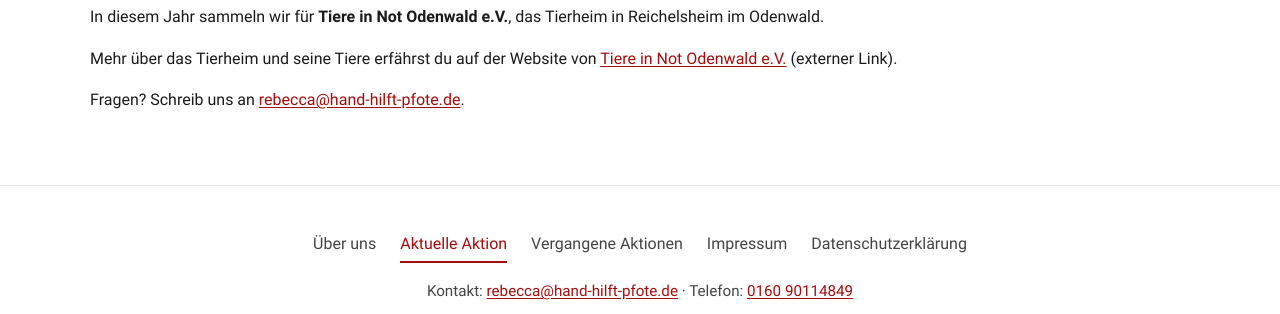
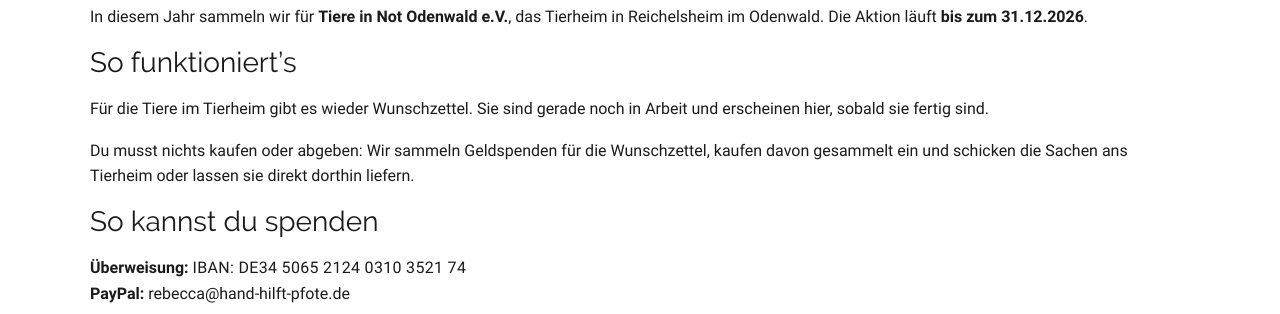
Before and after one commit to C129H223N3O54/hand-hilft-pfote, a plain HTML site: page aktuelle-aktion/index.html in a window 1280 px wide. Shown: the part 690-1004 px from the top of the page. Drawn offline with Linux system fonts and the light colour scheme.

Commit message:
Aktion 2026: Laufzeit, Ablauf und Spendenwege ergänzen
Co-Authored-By: Claude Opus 5.5 <noreply@anthropic.com>
Claude-Session: https://claude.ai/code/session_01Ci5AEAMhsA48iZyw1PsuD5

```diff
--- a/aktuelle-aktion/index.html
+++ b/aktuelle-aktion/index.html
@@ -61,7 +61,15 @@
     <section class="abschnitt" aria-labelledby="aktion-text">
       <div class="container">
         <h2 id="aktion-text">Unsere Weihnachtsaktion 2026</h2>
-        <p>In diesem Jahr sammeln wir für <strong>Tiere in Not Odenwald e.V.</strong>, das Tierheim in Reichelsheim im Odenwald.</p>
+        <p>In diesem Jahr sammeln wir für <strong>Tiere in Not Odenwald e.V.</strong>, das Tierheim in Reichelsheim im Odenwald. Die Aktion läuft <strong>bis zum 31.12.2026</strong>.</p>
+
+        <h3>So funktioniert’s</h3>
+        <p>Für die Tiere im Tierheim gibt es wieder Wunschzettel. Sie sind gerade noch in Arbeit und erscheinen hier, sobald sie fertig sind.</p>
+        <p>Du musst nichts kaufen oder abgeben: Wir sammeln Geldspenden für die Wunschzettel, kaufen davon gesammelt ein und schicken die Sachen ans Tierheim oder lassen sie direkt dorthin liefern.</p>
+
+        <h3>So kannst du spenden</h3>
+        <p class="spenden-info"><strong>Überweisung:</strong> <span class="iban">IBAN: DE34 5065 2124 0310 3521 74</span><br>
+        <strong>PayPal:</strong> rebecca@hand-hilft-pfote.de</p>
         <p>Mehr über das Tierheim und seine Tiere erfährst du auf der Website von <a href="https://www.tiere-in-not-odenwald.de/" rel="noopener noreferrer">Tiere in Not Odenwald e.V.</a> (externer Link).</p>
         <p>Fragen? Schreib uns an <a href="mailto:rebecca@hand-hilft-pfote.de">rebecca@hand-hilft-pfote.de</a>.</p>
       </div>
```
